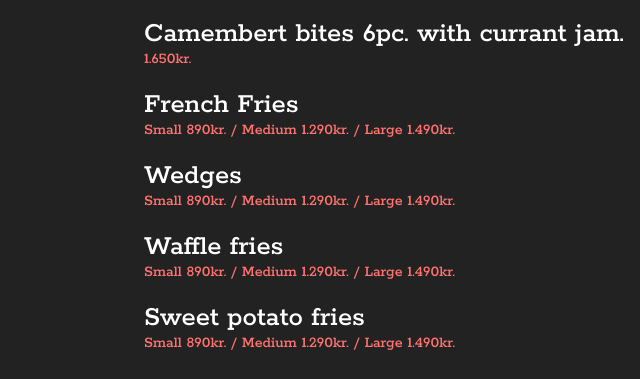
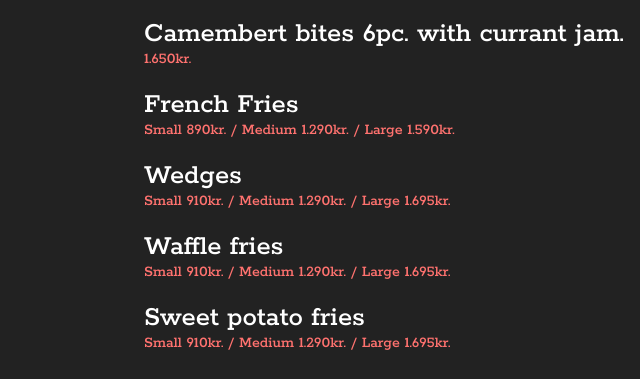
Before and after one commit to UngoKef/ungo.github.io, a website: page english_menu_ungo.html in a window 1280 px wide. Shown: the part 4862-5241 px from the top of the page, 71-711 px from the left. Drawn offline with Linux system fonts and the light colour scheme.

Commit message:
breyta verð frönskum

```diff
--- a/english_menu_ungo.html
+++ b/english_menu_ungo.html
@@ -404,19 +404,19 @@
           </div>
           <div class="medlaeti__items">
             <div class="nafn">French Fries</div>
-            <div class="verd">Small 890kr. / Medium 1.290kr. / Large 1.490kr.</div>
+            <div class="verd">Small 890kr. / Medium 1.290kr. / Large 1.590kr.</div>
           </div>
           <div class="medlaeti__items">
             <div class="nafn">Wedges</div>
-            <div class="verd">Small 890kr. / Medium 1.290kr. / Large 1.490kr.</div>
+            <div class="verd">Small 910kr. / Medium 1.290kr. / Large 1.695kr.</div>
           </div>
           <div class="medlaeti__items">
             <div class="nafn">Waffle fries</div>
-            <div class="verd">Small 890kr. / Medium 1.290kr. / Large 1.490kr.</div>
+            <div class="verd">Small 910kr. / Medium 1.290kr. / Large 1.695kr.</div>
           </div>
           <div class="medlaeti__items">
             <div class="nafn">Sweet potato fries</div>
-            <div class="verd">Small 890kr. / Medium 1.290kr. / Large 1.490kr.</div>
+            <div class="verd">Small 910kr. / Medium 1.290kr. / Large 1.695kr.</div>
           </div>
           <!-- <div class="medlaeti__items">
                <div class="nafn">Country Style French Fries</div>
```
Also changed, not shown: index.html (+4 -4 lines).
